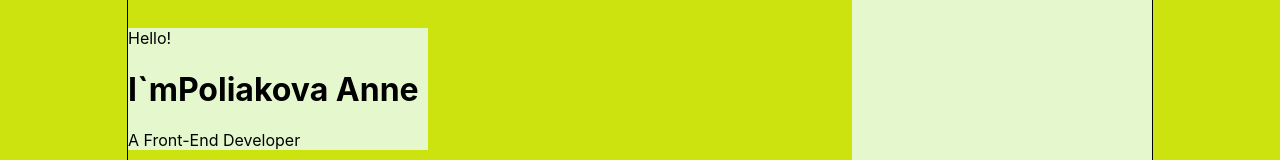
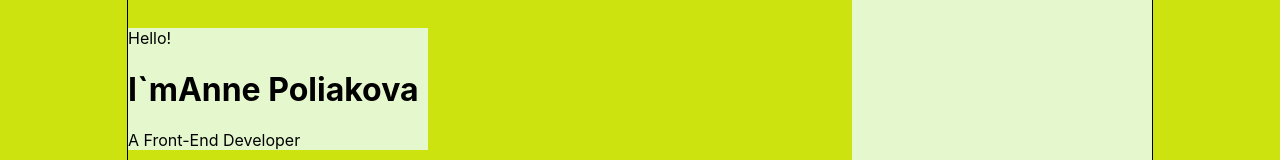
Before and after one commit to Katofuka/portfolio, a React (Create React App) app: page / in a window 1280 px wide. Shown: the part 392-552 px from the top of the page. Built offline with nearby package versions, Linux system fonts and the light colour scheme.

Commit message:
second commit

```diff
--- a/src/components/main/Main.tsx
+++ b/src/components/main/Main.tsx
@@ -9,7 +9,7 @@ export const Main = () => {
                 <div className={styles.text}>
                     <span>Hello!</span>
                     <h1>I`m
-                        <span>Poliakova Anne</span>
+                        <span>Anne Poliakova</span>
                     </h1>
                     <span>A Front-End Developer</span>
 
```
